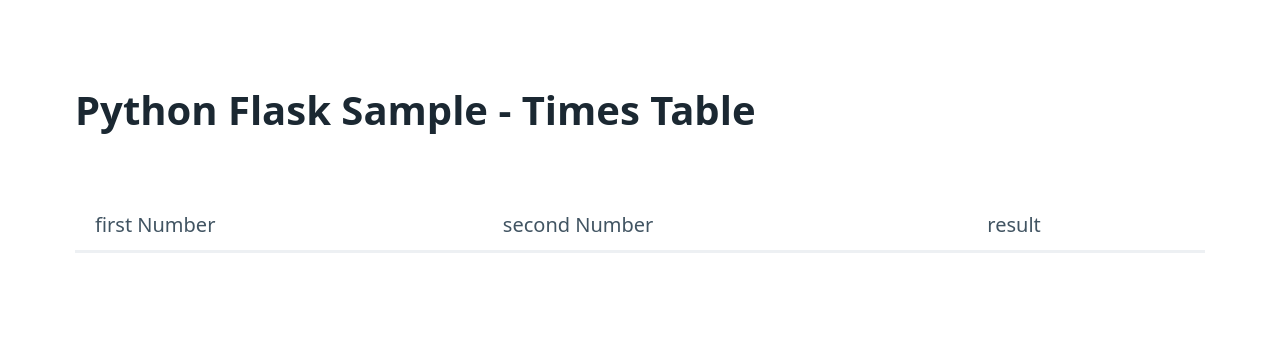
After one commit to whiwoon/python_study, a Python web app: template flask/templates/result.html in a window 1280 px wide. The commit adds this page. Shown: the top 362 px of the page. Run offline with Jinja, Linux system fonts and the light colour scheme; the template is opened without the code that fills it, so the values that code supplies are empty.

Commit message:
timesTable.py

```diff
--- /dev/null
+++ b/flask/templates/result.html
@@ -0,0 +1,36 @@
+<!DOCTYPE html>
+<html lang="en">
+  <head>
+    <meta charset="UTF-8" />
+    <meta http-equiv="X-UA-Compatible" content="IE=edge" />
+    <meta name="viewport" content="width=device-width, initial-scale=1.0" />
+    <link
+      rel="stylesheet"
+      href="https://unpkg.com/@picocss/pico@latest/css/pico.min.css"
+    />
+    <title>Times Table</title>
+  </head>
+  <body>
+    <main class="container">
+      <h1>Python Flask Sample - Times Table</h1>
+      <table role="grid">
+        <thead>
+          <tr>
+            <th scope="col">first Number</th>
+            <th scope="col">second Number</th>
+            <th scope="col">result</th>
+          </tr>
+        </thead>
+        <tbody>
+          {% for result in calResult %}
+          <tr>
+            <td>{{result.firstNum}}</td>
+            <td>{{result.secondNum}}</td>
+            <td>{{result.resultNum}}</td>
+          </tr>
+          {% endfor %}
+        </tbody>
+      </table>
+    </main>
+  </body>
+</html>
```
Also changed, not shown: flask/flask_sample.py (+7 -4 lines), flask/modules/timesTable.py (added, +12 -0 lines), flask/templates/home.html (+11 -5 lines), flask/templates/search.html (deleted, +0 -12 lines).
